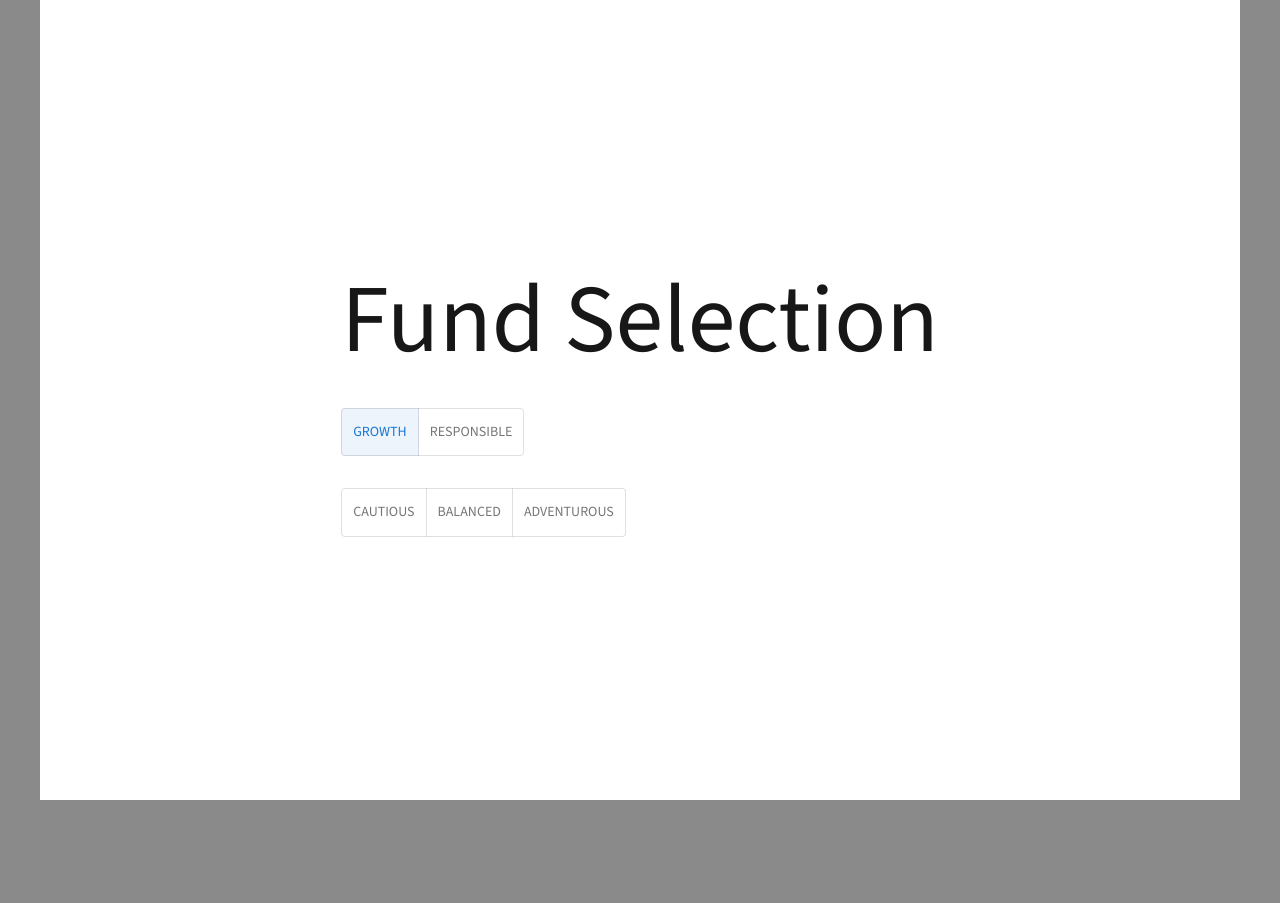
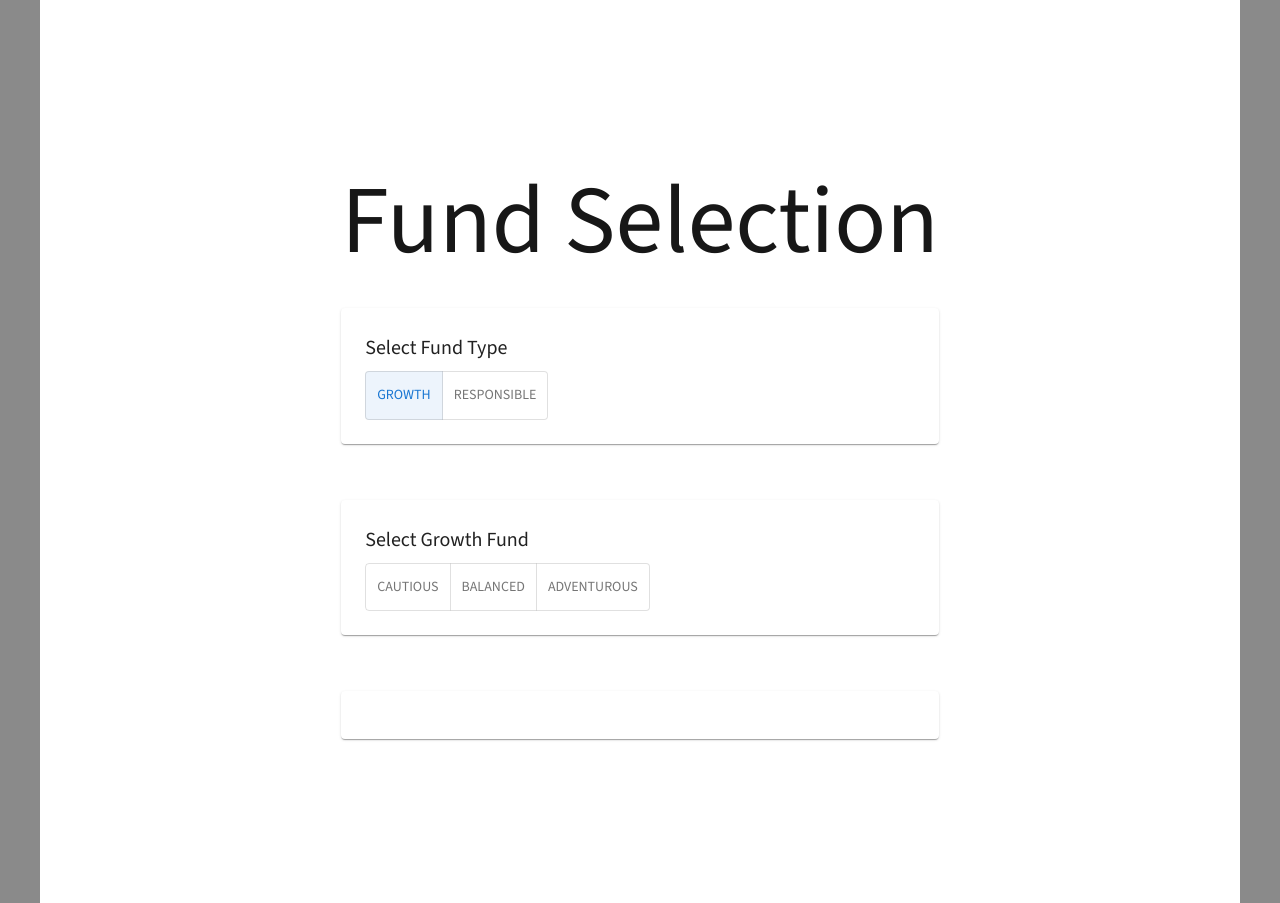
Before and after one commit to edwardpayton/aj-bell-funds, a Next.js app: page / in a window 1280 px wide. Both pictures are taken after a click on the button "GROWTH". Before the commit the page ends 800 px from the top, so only its background shows below. Built offline with nearby package versions, Linux system fonts and the light colour scheme; what @mui/material-nextjs would draw is missing.

Commit message:
feat: FundSelector & FundDisplay components
FundManager now fetches Responsible fund

```diff
--- /dev/null
+++ b/app/components/FundDisplay/index.tsx
@@ -0,0 +1,56 @@
+'use client';
+
+import { Alert, Box, CircularProgress, Paper, Rating, Typography } from '@mui/material';
+
+import { PortfolioAssetChart } from '@/components/PortfolioAssetChart';
+import { FundData } from '@/types';
+
+export type Props = {
+  data: FundData;
+  isLoading: boolean;
+  error: Error | null;
+};
+
+export function FundDisplay({ data, isLoading, error }: Props) {
+  const {
+    quote: { name, sectorName, marketCode, lastPrice, ongoingCharge, currency } = {},
+    profile: { objective } = {},
+    ratings: { analystRating, SRRI, analystRatingLabel } = {},
+    documents,
+    portfolio: { asset, top10Holdings } = {},
+  } = data ?? {};
+
+  if (isLoading) {
+    return (
+      <Paper sx={{ p: 3, mt: 3 }}>
+        <Box display="flex" justifyContent="center">
+          <CircularProgress />
+        </Box>
+      </Paper>
+    );
+  }
+
+  if (error) {
+    return (
+      <Paper sx={{ p: 3, mt: 3 }}>
+        <Alert severity="error">Error loading fund data: {error.message}</Alert>
+      </Paper>
+    );
+  }
+
+  return (
+    <Paper sx={{ p: 3, mt: 3 }}>
+      {name && (
+        <Typography variant="h3" gutterBottom>
+          {name}
+        </Typography>
+      )}
+
+      {asset && <PortfolioAssetChart data={asset} />}
+
+      {analystRating && <Rating name="rating" defaultValue={analystRating} readOnly />}
+
+      <Box>{data && <Typography variant="body1">{JSON.stringify(data, null, 2)}</Typography>}</Box>
+    </Paper>
+  );
+}
--- a/app/components/FundManager/index.tsx
+++ b/app/components/FundManager/index.tsx
@@ -1,18 +1,13 @@
 'use client';
 
-import Alert from '@mui/material/Alert';
-import Box from '@mui/material/Box';
-import CircularProgress from '@mui/material/CircularProgress';
-import ToggleButton from '@mui/material/ToggleButton';
-import ToggleButtonGroup from '@mui/material/ToggleButtonGroup';
 import { useQuery } from '@tanstack/react-query';
 import { type MouseEvent, useState } from 'react';
 
-import { FUND_TYPES, GROWTH_FUND_OPTIONS } from '@/constants';
+import { FundDisplay } from '@/components/FundDisplay';
+import { FundSelector } from '@/components/FundSelector';
+import { FUNDS } from '@/constants';
 import { getFundData } from '@/queries';
-import type { FundId, FundType } from '@/types';
-
-import { PortfolioAssetChart } from '../PortfolioAssetChart';
+import type { FundData, FundId, FundType } from '@/types';
 
 export function FundManager() {
   const [fundType, setFundType] = useState<FundType | null>(null);
@@ -24,10 +19,11 @@ export function FundManager() {
     enabled: !!growthFundId,
   });
 
-  const { portfolio } = data ?? {};
+  const handleChangeFundType = (_: MouseEvent<HTMLElement>, value: FundType | null) => {
+    if (!value || value === fundType) return;
 
-  const handleChangeFundType = (_: MouseEvent<HTMLElement>, value: FundType | null) => {
-    setFundType(value ?? null);
+    setFundType(value);
+    setGrowthFundId(value === 'Responsible' ? FUNDS.Responsible.Default : null);
   };
 
   const handleChangeGrowthFundType = (_: MouseEvent<HTMLElement>, value: FundId | null) => {
@@ -36,49 +32,14 @@ export function FundManager() {
 
   return (
     <>
-      <ToggleButtonGroup
-        color="primary"
-        value={fundType}
-        exclusive
-        onChange={handleChangeFundType}
-        aria-label="select fund type"
-      >
-        {FUND_TYPES.map((option) => (
-          <ToggleButton key={option} value={option}>
-            {option}
-          </ToggleButton>
-        ))}
-      </ToggleButtonGroup>
+      <FundSelector
+        fundType={fundType}
+        growthFundId={growthFundId}
+        onChangeFundTypeAction={handleChangeFundType}
+        onChangeGrowthFundAction={handleChangeGrowthFundType}
+      />
 
-      {fundType === 'Growth' && (
-        <ToggleButtonGroup
-          color="primary"
-          value={growthFundId}
-          exclusive
-          onChange={handleChangeGrowthFundType}
-          aria-label="select growth fund"
-        >
-          {GROWTH_FUND_OPTIONS.map(({ name, id }) => (
-            <ToggleButton key={name} value={id}>
-              {name}
-            </ToggleButton>
-          ))}
-        </ToggleButtonGroup>
-      )}
-
-      {isLoading && (
-        <Box display="flex" justifyContent="center">
-          <CircularProgress />
-        </Box>
-      )}
-
-      {error && (
-        <Box>
-          <Alert severity="error">Error loading fund data: {error?.message}</Alert>
-        </Box>
-      )}
-
-      {data && <PortfolioAssetChart data={portfolio?.asset} />}
+      <FundDisplay isLoading={isLoading} error={error} data={data as FundData} />
     </>
   );
 }
--- /dev/null
+++ b/app/components/FundSelector/index.tsx
@@ -0,0 +1,72 @@
+'use client';
+
+import { Paper, ToggleButton, ToggleButtonGroup, Typography } from '@mui/material';
+import { type MouseEvent, useId } from 'react';
+
+import { FUND_TYPES, GROWTH_FUND_OPTIONS } from '@/constants';
+import { type FundType } from '@/types';
+
+export type Props = {
+  onChangeFundTypeAction: (_: MouseEvent<HTMLElement>, value: FundType | null) => void;
+  onChangeGrowthFundAction: (_: MouseEvent<HTMLElement>, value: string | null) => void;
+  fundType: FundType | null;
+  growthFundId: string | null;
+};
+
+export function FundSelector({
+  fundType,
+  growthFundId,
+  onChangeFundTypeAction,
+  onChangeGrowthFundAction,
+}: Props) {
+  const fundTypeId = useId();
+  const growthTypeId = useId();
+
+  return (
+    <>
+      {/* Fund Type Options */}
+      <Paper sx={{ p: 3, mb: 3 }}>
+        <Typography variant="h6" gutterBottom id={fundTypeId}>
+          Select Fund Type
+        </Typography>
+
+        <ToggleButtonGroup
+          color="primary"
+          value={fundType}
+          exclusive
+          onChange={onChangeFundTypeAction}
+          aria-labelledby={fundTypeId}
+        >
+          {FUND_TYPES.map((option) => (
+            <ToggleButton key={option} value={option}>
+              {option}
+            </ToggleButton>
+          ))}
+        </ToggleButtonGroup>
+      </Paper>
+
+      {/* Growth Funds Options */}
+      {fundType === 'Growth' && (
+        <Paper sx={{ p: 3 }}>
+          <Typography variant="h6" gutterBottom id={growthTypeId}>
+            Select Growth Fund
+          </Typography>
+
+          <ToggleButtonGroup
+            color="primary"
+            value={growthFundId}
+            exclusive
+            onChange={onChangeGrowthFundAction}
+            aria-labelledby={growthTypeId}
+          >
+            {GROWTH_FUND_OPTIONS.map(({ name, id }) => (
+              <ToggleButton key={name} value={id}>
+                {name}
+              </ToggleButton>
+            ))}
+          </ToggleButtonGroup>
+        </Paper>
+      )}
+    </>
+  );
+}
```
Also changed, not shown: 2 other files (tests, documents, lock files or other folders).
